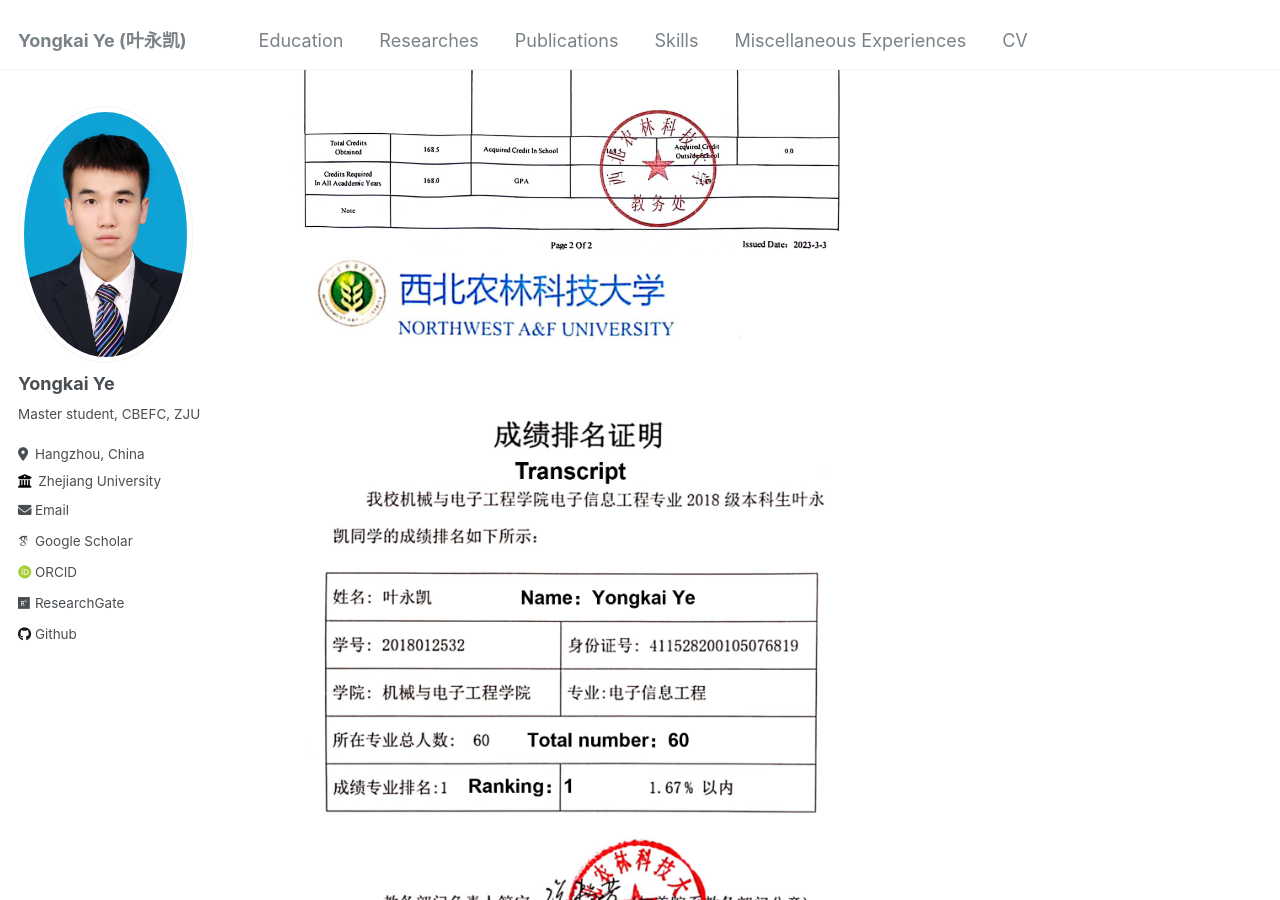
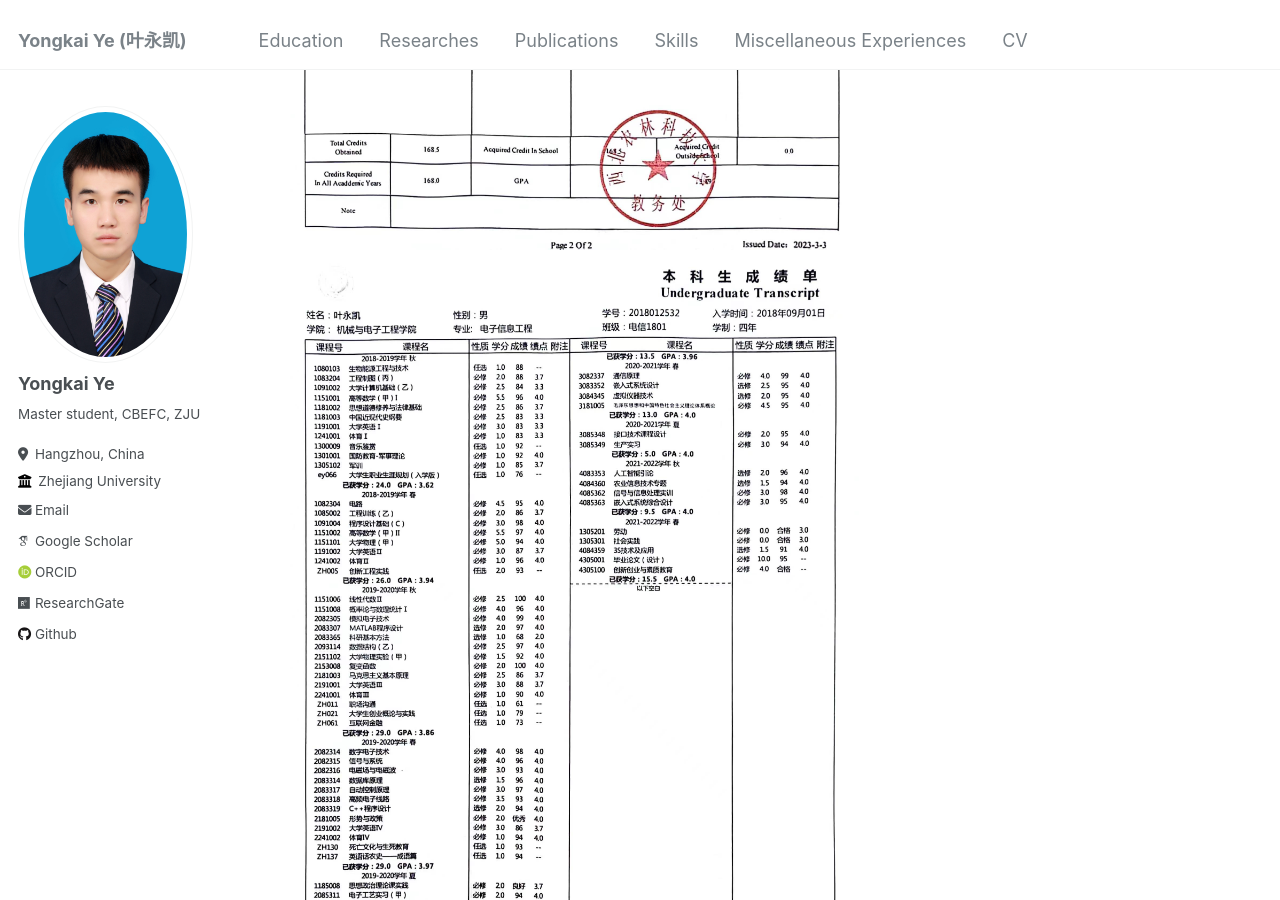
Before and after one commit to Yongkai-Ye/Yongkai-Ye.github.io, a Jekyll site: the page built from _education/nwafu-education-1.md, in a window 1280 px wide and 900 px high, scrolled down 1816 px. Built offline with Jekyll 4.4.1, drawn with Linux system fonts in a browser that asks for light colours; some web fonts are replaced.

Commit message:
Update nwafu-education-1.md

```diff
--- a/_education/nwafu-education-1.md
+++ b/_education/nwafu-education-1.md
@@ -14,6 +14,7 @@ During my undergraduate period, I worked as the monitor of our class and achieve
 My Transcript and Ranking Certificate are shown here.
 ![Yongkai Ye's Transcript](../images/UndergraduateTranscriptEnglish1.jpg){:height="75%" width="75%"}
 ![Yongkai Ye's Transcript](../images/UndergraduateTranscriptEnglish2.jpg){:height="75%" width="75%"}
+![Yongkai Ye's Transcript](../images/UndergraduateTranscriptChinese.jpg){:height="75%" width="75%"}
 ![Yongkai Ye's Ranking Certificate](../images/RankingCertificate1.png){:height="75%" width="75%"}
 
 Research Interests
```
